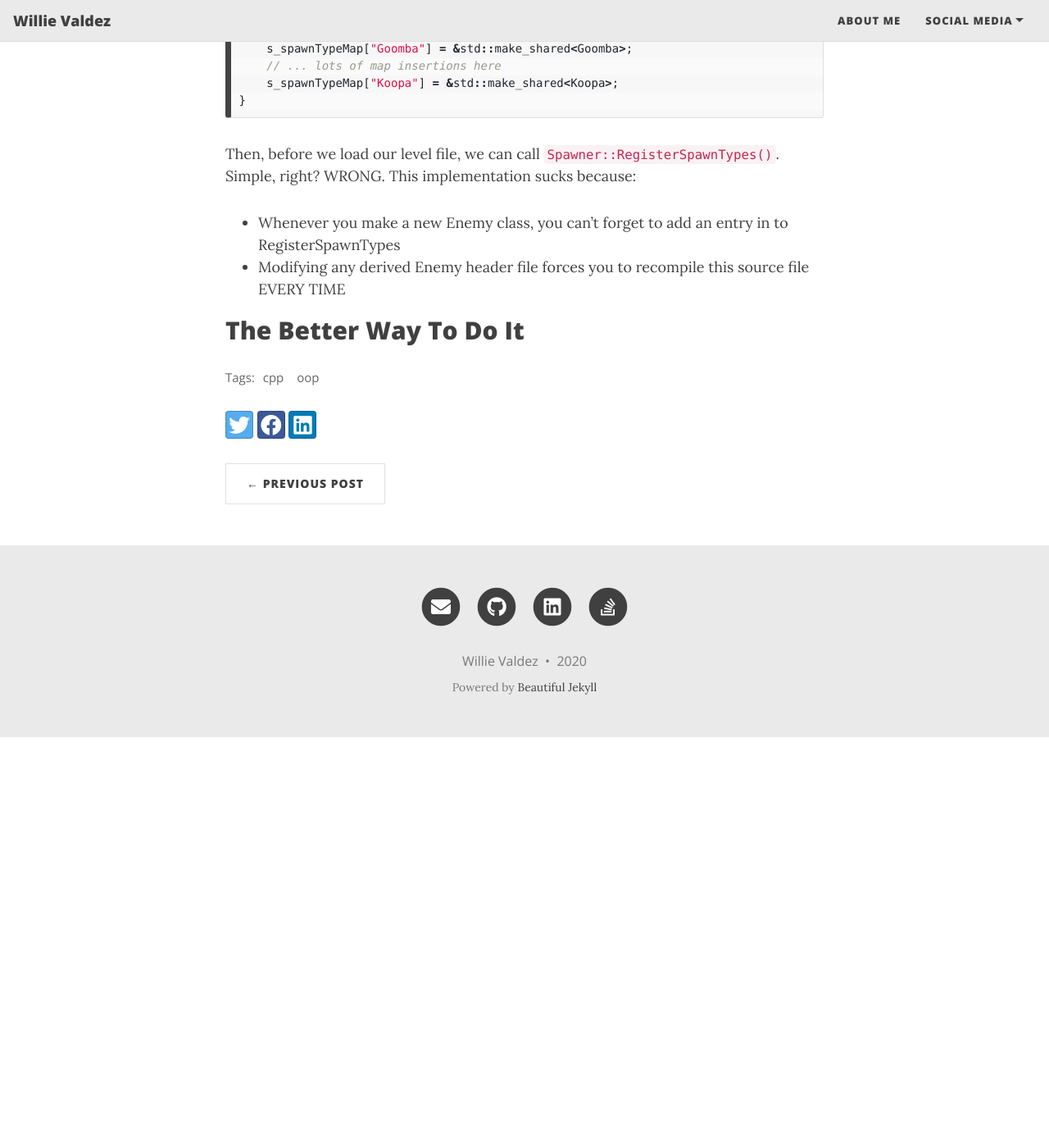
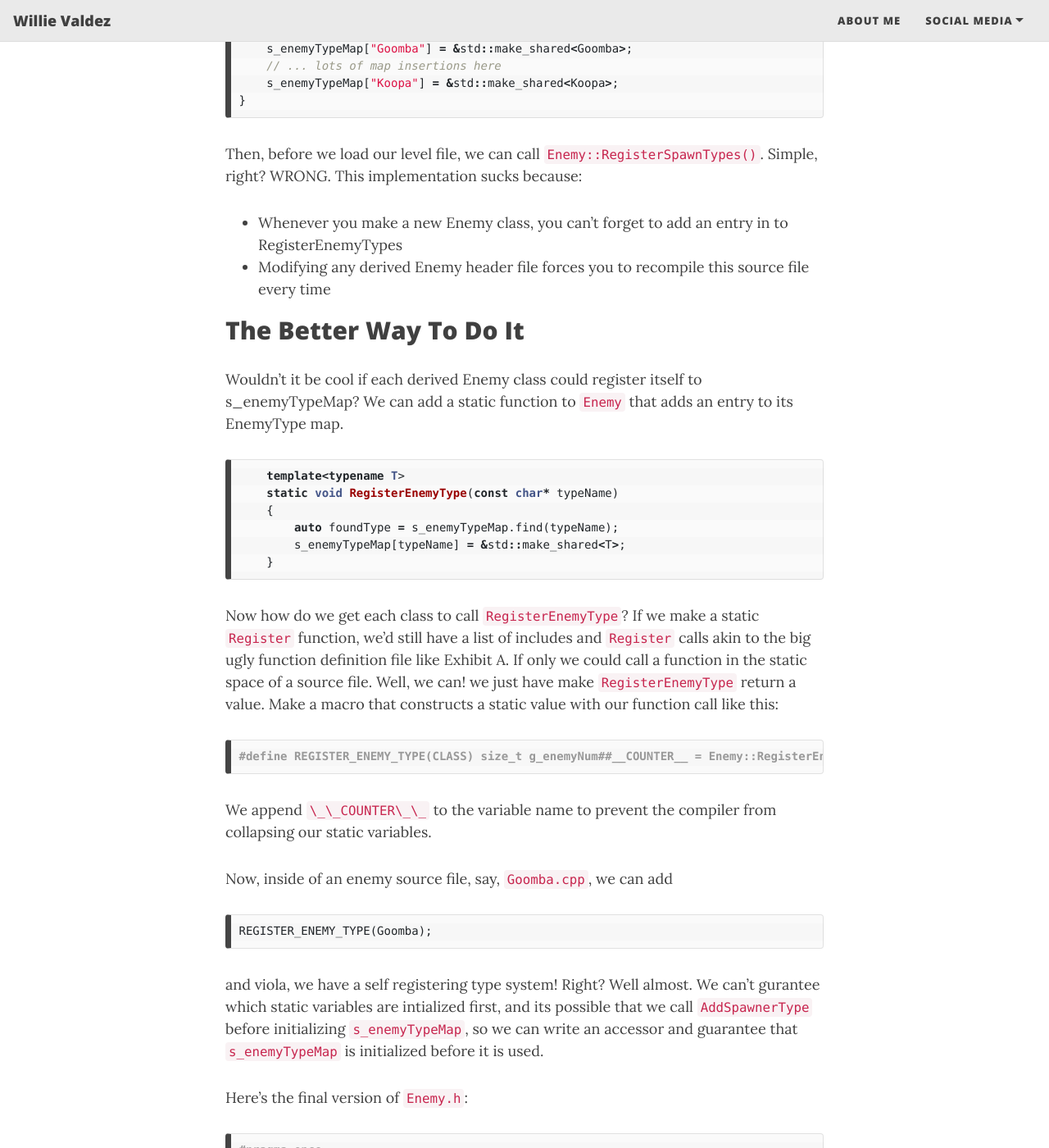
Before and after one commit to g2valdez/willievaldez.github.io, a Jekyll site: the page built from _posts/2020-10-04-AutomaticRegistration.md, in a window 1280 px wide and 1400 px high, scrolled down 1812 px. Shown: the whole window at 82% size. Built offline with Jekyll 4.4.1, drawn with Linux system fonts in a browser that asks for light colours; nearby versions of some CDN libraries; before the commit the page ends 2711 px from its top, so only the background shows below that; some of the changed text lies outside the part shown.

Commit message:
finished Static Registration blog post

````diff
--- a/_posts/2020-10-04-AutomaticRegistration.md
+++ b/_posts/2020-10-04-AutomaticRegistration.md
@@ -13,19 +13,19 @@
 
 
 ## The Wrong Way(s) To Do It
-When loading the CSV, cache the spawn type in the spawner as a member variable `std::string m_spawnType`.
+When loading the CSV, cache the spawn type in the spawner as a member variable `std::string m_enemyType`.
  Inside of `Spawner::Spawn()`, you can implement this god awful monstrosity:
 ```cpp
 std::shared_ptr<Enemy> Spawner::Spawn()
 {
-    if (m_spawnType == "Goomba")
+    if (m_enemyType == "Goomba")
     {
         return std::make_shared<Goomba>();
     }
 
     // ... lots of else ifs here
 
-    else if (m_spawnType == "Koopa")
+    else if (m_enemyType == "Koopa")
     {
         return std::make_shared<Koopa>();
     }
@@ -33,10 +33,10 @@
 ```
 *note: the string definition could just as easily be converted to an enum to avoid the computationally expensive string compare*
 
-How about we try to make it a little smarter? `Spawner` can keep a static map of strings to `Enemy` contructors.
+How about we try to make it a little smarter? `Enemy` can keep a static map of strings to contructors.
 
 ```cpp
- static std::unordered_map<std::string, std::shared_ptr<Enemy>(*)()> s_spawnTypeMap;
+ static std::unordered_map<std::string, std::shared_ptr<Enemy>(*)()> s_enemyTypeMap;
 ```
 
 This immensely simplifies (and optimizes) our `Spawner::Spawn()` function:
@@ -45,8 +45,8 @@
 {
     std::shared_ptr<Enemy> spawnedEnemy;
 
-    auto& foundEnemy = s_spawnTypeMap.find(m_spawnType);
-    if (foundEnemy != s_spawnTypeMap.end())
+    auto& foundEnemy = Enemy::s_enemyTypeMap.find(m_enemyType);
+    if (foundEnemy != Enemy::s_enemyTypeMap.end())
     {
         spawnedEnemy = (*foundEnemy)();
     }
@@ -55,22 +55,93 @@
 }
 ```
 
-*BUT* we have to populate that map somehow, right? This usually leads to a big ugly function definition in a cpp file that looks like this:
+*BUT* we have to populate that map somehow, right? This usually leads to a big ugly function definition in a cpp file that looks like this (We'll call it Exhibit A):
 ```cpp
 #include <Goomba.h>
 // ... lots of includes here
 #include <Koopa.h>
 
-/*static*/ void Spawner::RegisterSpawnTypes()
+/*static*/ void Enemy::RegisterEnemyTypes()
 {
-    s_spawnTypeMap["Goomba"] = &std::make_shared<Goomba>;
+    s_enemyTypeMap["Goomba"] = &std::make_shared<Goomba>;
     // ... lots of map insertions here
-    s_spawnTypeMap["Koopa"] = &std::make_shared<Koopa>;
+    s_enemyTypeMap["Koopa"] = &std::make_shared<Koopa>;
 }
 ```
 
-Then, before we load our level file, we can call `Spawner::RegisterSpawnTypes()`. Simple, right? WRONG. This implementation sucks because:
-* Whenever you make a new Enemy class, you can't forget to add an entry in to RegisterSpawnTypes
-* Modifying any derived Enemy header file forces you to recompile this source file EVERY TIME
+Then, before we load our level file, we can call `Enemy::RegisterSpawnTypes()`. Simple, right? WRONG. This implementation sucks because:
+* Whenever you make a new Enemy class, you can't forget to add an entry in to RegisterEnemyTypes
+* Modifying any derived Enemy header file forces you to recompile this source file every time
 
 ## The Better Way To Do It
+Wouldn't it be cool if each derived Enemy class could register itself to s_enemyTypeMap? We can add a static function to `Enemy` that adds an entry to its EnemyType map.
+```cpp
+    template<typename T>
+    static void RegisterEnemyType(const char* typeName)
+    {
+        auto foundType = s_enemyTypeMap.find(typeName);
+        s_enemyTypeMap[typeName] = &std::make_shared<T>;
+    }
+```
+
+Now how do we get each class to call `RegisterEnemyType`? If we make a static `Register` function, we'd still have a list of includes and `Register` calls akin to the big ugly function definition file like Exhibit A. If only we could call a function in the static space of a source file. Well, we can! we just have make  `RegisterEnemyType` return a value. Make a macro that constructs a static value with our function call like this:
+```cpp
+#define REGISTER_ENEMY_TYPE(CLASS) size_t g_enemyNum##__COUNTER__ = Enemy::RegisterEnemyType<CLASS>(#CLASS)
+```
+We append `\_\_COUNTER\_\_` to the variable name to prevent the compiler from collapsing our static variables.
+
+Now, inside of an enemy source file, say, `Goomba.cpp`, we can add
+```cpp
+REGISTER_ENEMY_TYPE(Goomba);
+```
+and viola, we have a self registering type system! Right? Well almost. We can't gurantee which static variables are intialized first, and its possible that we call `AddSpawnerType` before initializing `s_enemyTypeMap`, so we can write an accessor and guarantee that `s_enemyTypeMap` is initialized before it is used.
+
+Here's the final version of `Enemy.h`:
+```cpp
+#pragma once
+
+#include <unordered_map>
+#include <memory>
+#include <string>
+
+class Enemy
+{
+public:
+    Enemy() = default;
+    virtual ~Enemy() = default;
+
+    using EnemyTypeMap = std::unordered_map<std::string, std::shared_ptr<Enemy>(*)()>;
+
+    template<typename T>
+    static size_t RegisterEnemyType(const char* typeName)
+    {
+        EnemyTypeMap& enemyTypes = AccessEnemyTypes();
+        auto foundType = enemyTypes.find(typeName);
+        assert(foundType == enemyTypes.end());
+        enemyTypes[typeName] = &std::make_shared<T>;
+        return enemyTypes.size();
+    };
+
+    static std::shared_ptr<Enemy> CreateEnemy(const char* typeName)
+    {
+        std::shared_ptr<Enemy> returnedEnemy = nullptr;
+        EnemyTypeMap& enemyTypes = AccessEnemyTypes();
+        auto foundType = enemyTypes.find(typeName);
+        if (foundType != enemyTypes.end())
+        {
+            returnedEnemy = foundType->second();
+        }
+        return returnedEnemy;
+    };
+
+private:
+    static EnemyTypeMap& AccessEnemyTypes()
+    {
+        static EnemyTypeMap s_enemyTypeMap;
+        return s_enemyTypeMap;
+    };
+};
+
+#define REGISTER_ENEMY_TYPE(CLASS) size_t g_enemyNum##__COUNTER__ = Enemy::RegisterEnemyType<CLASS>(#CLASS);
+
+```
````
Also changed, not shown: other parts of _posts/2020-10-04-AutomaticRegistration.md (+1 -1 lines).
